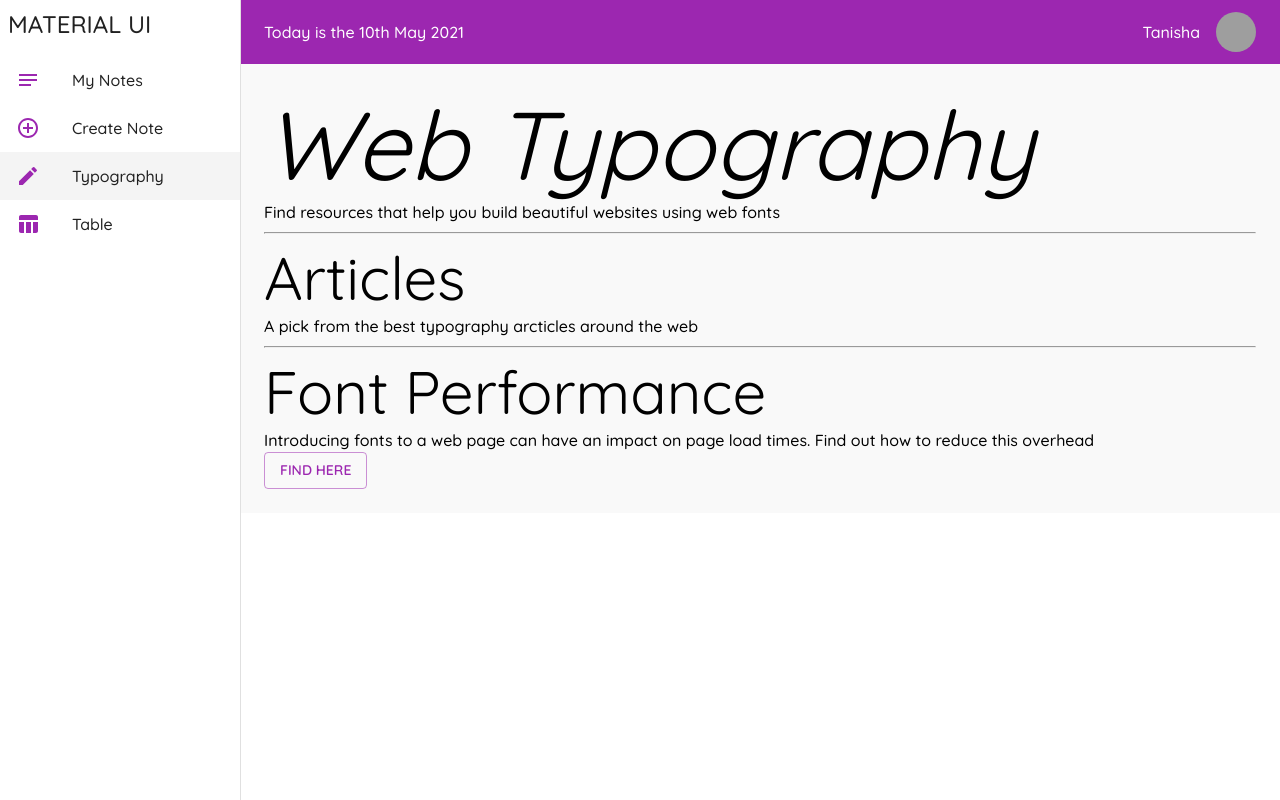
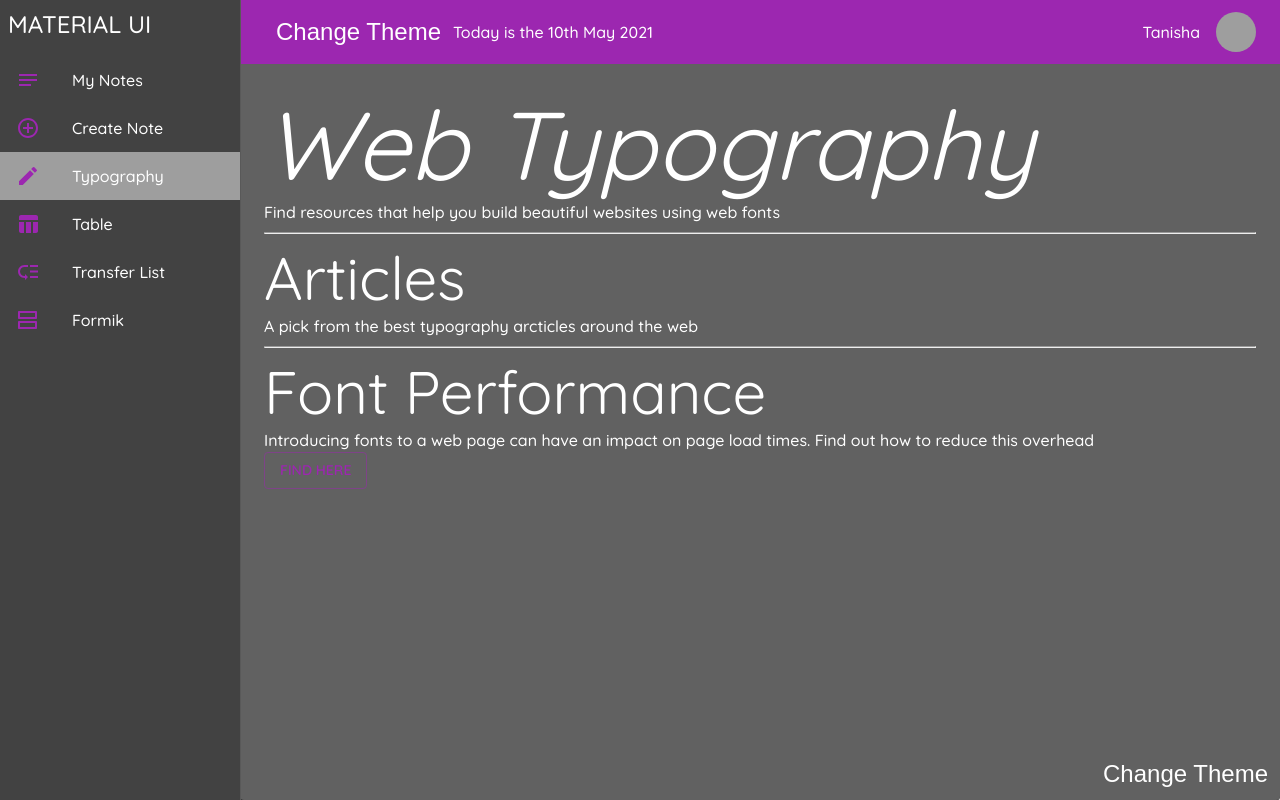
Before and after one commit to tanishabisht/Learn-ReactMUI, a React (Create React App) app: page /#/typography in a window 1280 px wide. Built offline with nearby package versions, Linux system fonts and the light colour scheme; grey boxes are pictures that could not be loaded.

Commit message:
light dark mode added, transfer list added

```diff
--- a/src/App.js
+++ b/src/App.js
@@ -1,22 +1,59 @@
+import { useState, useEffect } from 'react'
 import { HashRouter, Switch, Route, Redirect } from 'react-router-dom'
-import { TypographyPage, CreateNotes, DisplayNotes, TablePage } from './Pages'
+import { TypographyPage, CreateNotes, DisplayNotes, TablePage, TransferList, FormikForms } from './Pages'
 import { Layout } from './Components'
 import './App.css'
 
+// importing themes
+import { ThemeProvider, makeStyles } from '@material-ui/core/styles'
+import { IconButton } from '@material-ui/core'
+import {themeDark, themeLight} from './theme'
+
+
+
+
+
+
+const useStyle = makeStyles(theme => ({
+  floatingBtn: {
+    position: 'absolute',
+    bottom: '0',
+    right: '0'
+  }
+}))
+
+
+
+
+
 
 function App() {
+
+  const classes = useStyle()
+
+  const [isDark, setIsDark] = useState(true)
+  const changeTheme = () => {
+    console.log(isDark)
+    setIsDark(!isDark)
+  }
+
   return (
+    <ThemeProvider theme={isDark ? themeDark : themeLight}>
       <HashRouter>
+        <IconButton className={classes.floatingBtn} onClick={changeTheme}>Change Theme</IconButton>
         <Switch>
-          <Layout>
+            <Layout changeTheme={changeTheme} isDark={isDark}>
               <Redirect from='/' to='/typography' exact/>
               <Route exact path='/typography' component={TypographyPage} />
               <Route exact path='/shownotes' component={DisplayNotes} />
               <Route exact path='/createnotes' component={CreateNotes} />
               <Route exact path='/table' component={TablePage} />
+              <Route exact path='/transferlist' component={TransferList} />
+              <Route exact path='/formik' component={FormikForms} />
             </Layout>
         </Switch>
       </HashRouter>
+    </ThemeProvider>
   )
 }
 
--- a/src/Components/Layout.js
+++ b/src/Components/Layout.js
@@ -1,26 +1,35 @@
+import { useHistory, useLocation } from 'react-router-dom'
+import { Drawer, List, ListItem, ListItemText, ListItemIcon, Typography, AppBar, Toolbar, Avatar, Paper, IconButton } from '@material-ui/core'
+import {format} from 'date-fns'
 
-import { useHistory, useLocation } from 'react-router-dom'
-import { Drawer, List, ListItem, ListItemText, ListItemIcon, Typography, AppBar, Toolbar, Avatar } from '@material-ui/core'
-import { makeStyles } from '@material-ui/core/styles'
-import {format} from 'date-fns'
+// Themes
+import { makeStyles, useTheme } from '@material-ui/core/styles'
+import { grey } from '@material-ui/core/colors'
 
 // Icons
 import NotesIcon from '@material-ui/icons/Notes'
 import AddCircleOutlineIcon from '@material-ui/icons/AddCircleOutline'
 import CreateIcon from '@material-ui/icons/Create'
 import TableChartIcon from '@material-ui/icons/TableChart'
+import LowPriorityIcon from '@material-ui/icons/LowPriority'
+import ViewAgendaOutlinedIcon from '@material-ui/icons/ViewAgendaOutlined'
+
+
+
 
 
 const drawerWidth = 240
 
-const useStyle = makeStyles(theme => {
-    return{
+const useStyle = makeStyles((theme) => {
+    console.log(theme)
+    return {
         root: {
             display: 'flex'
         },
         page: {
-            backgroundColor: '#f9f9f9',
+            backgroundColor: theme.palette.type==='dark' ? grey[700] : grey[100],
             width: '100%',
+            minHeight: '94vh',
             padding: theme.spacing(3)
         },
         drawer: {
@@ -30,7 +39,7 @@ const useStyle = makeStyles(theme => {
             width: drawerWidth
         },
         active: {
-            backgroundColor: '#f4f4f4'
+            backgroundColor: theme.palette.type==='dark' ? grey[500] : grey[300]
         },
         navTitle: {
             padding: theme.spacing(1)
@@ -45,15 +54,19 @@ const useStyle = makeStyles(theme => {
         avatar: {
             marginLeft: theme.spacing(2)
         }
-    }
-})
+    }})
 
 
-const Layout = ({children}) => {
+
+
+
+const Layout = ({children, changeTheme, isDark}) => {
+
 
     const classes = useStyle()
     const history = useHistory()
     const location = useLocation()
+
 
     const menuItems = [
         {
@@ -79,15 +92,27 @@ const Layout = ({children}) => {
             icon: <TableChartIcon color='primary' />,
             path: 'table',
             id:3
+        },
+        {
+            text: 'Transfer List',
+            icon: <LowPriorityIcon color='primary' />,
+            path: 'transferlist',
+            id:4
+        },
+        {
+            text: 'Formik',
+            icon: <ViewAgendaOutlinedIcon color='primary' />,
+            path: 'formik',
+            id:5
         }
     ]
 
+
     return(
-        <div className={classes.root}>
-
-
+            <Paper className={classes.root}>
                 <AppBar className={classes.appBar} elevation={0}>
                     <Toolbar>
+                        {<IconButton onClick={changeTheme}>Change Theme</IconButton>}
                         <Typography className={classes.date}>Today is the {format(new Date(), 'do MMMM Y')}</Typography>
                         <Typography>Tanisha</Typography>
                         <Avatar className={classes.avatar} src='https://picsum.photos/50' />
@@ -112,13 +137,11 @@ const Layout = ({children}) => {
                     </List>
                 </Drawer>
 
-
-
-            <div className={classes.page}>
+                <Paper className={classes.page}>
                     <div className={classes.toolbar}></div>
                     {children}
-            </div>
-        </div>
+                </Paper>
+            </Paper>
     )
 }
 
--- /dev/null
+++ b/src/Pages/FormikForms.js
@@ -0,0 +1,17 @@
+import {  } from '@material-ui/core'
+import { makeStyles } from '@material-ui/core/styles'
+
+
+const useStyle = makeStyles({})
+
+
+const FormikForms = () => {
+
+    const classes = useStyle()
+
+    return(
+        <div>Formik Forms</div>
+    )
+}
+
+export default FormikForms
--- /dev/null
+++ b/src/Pages/TransferList.js
@@ -0,0 +1,133 @@
+import React from 'react'
+import { makeStyles } from '@material-ui/core/styles'
+import { Grid, List, ListItem, ListItemIcon, ListItemText, Checkbox, Button, Paper } from '@material-ui/core'
+
+
+
+const useStyles = makeStyles(theme => ({
+    root: {
+        margin: 'auto',
+    },
+    paper: {
+        width: 200,
+        height: 230,
+        overflow: 'auto',
+    },
+    button: {
+        margin: theme.spacing(0.5, 0),
+    }
+}))
+
+
+
+
+
+const not = (a,b) => {
+  return a.filter(val => b.indexOf(val) === -1)
+}
+
+const intersection = (a,b) => {
+  return a.filter(val => b.indexOf(val) !== -1)
+}
+
+
+
+
+
+const TransferList = () => {
+
+  const classes = useStyles()
+
+
+
+  const [checked, setChecked] = React.useState([])
+  const [left, setLeft] = React.useState([0, 1, 2, 3])
+  const [right, setRight] = React.useState([4, 5, 6, 7])
+
+  const leftChecked = intersection(checked, left);
+  const rightChecked = intersection(checked, right);
+
+
+
+  const handleChecked = value => () => {
+    const currentIndex = checked.indexOf(value)
+    const newChecked = [...checked]
+    if (currentIndex === -1) newChecked.push(value)
+    else newChecked.splice(currentIndex, 1)
+    setChecked(newChecked)
+  }
+
+
+  const handleAllRight = () => {
+    setRight(right.concat(left))
+    setLeft([])
+  }
+
+  const handleAllLeft = () => {
+    setLeft(left.concat(right))
+    setRight([])
+  }
+
+
+  const handleCheckedRight = () => {
+    setRight(right.concat(leftChecked))
+    setLeft(not(left, leftChecked))
+    setChecked(not(checked, leftChecked))
+  }
+
+  const handleCheckedLeft = () => {
+    setLeft(left.concat(rightChecked))
+    setRight(not(right, rightChecked))
+    setChecked(not(checked, rightChecked))
+  }
+
+
+
+
+
+    const customList = items => (
+        <Paper className={classes.paper}>
+            <List dense component="div" role="list">
+                {items.map((value) => {
+                    const labelId = `transfer-list-item-${value}-label`
+                    return (
+                        <ListItem key={value} role="listitem" button onClick={handleChecked(value)}>
+                            <ListItemIcon>
+                                <Checkbox checked={checked.indexOf(value) !== -1} tabIndex={-1} inputProps={{ 'aria-labelledby': labelId }} />
+                            </ListItemIcon>
+                            <ListItemText id={labelId} primary={`List item ${value + 1}`} />
+                        </ListItem>
+                    )
+                })}
+                <ListItem />
+            </List>
+        </Paper>
+    )
+
+
+
+
+
+    return (
+        <Grid container spacing={2} justify="center" alignItems="center" className={classes.root}>
+            <Grid item>{customList(left)}</Grid>
+            <Grid item>
+                <Grid container direction="column" alignItems="center">
+                    <Button variant="outlined" size="small" className={classes.button}
+                        onClick={handleAllRight} disabled={left.length===0}> ≫ </Button>
+                    <Button variant="outlined" size="small" className={classes.button}
+                        onClick={handleCheckedRight} disabled={leftChecked.length === 0}> &gt; </Button>
+                    <Button variant="outlined" size="small" className={classes.button}
+                        onClick={handleCheckedLeft} disabled={rightChecked.length === 0}> &lt; </Button>
+                    <Button variant="outlined" size="small" className={classes.button}
+                        onClick={handleAllLeft} disabled={right.length === 0}> ≪ </Button>
+                </Grid>
+            </Grid>
+            <Grid item>{customList(right)}</Grid>
+        </Grid>
+    )
+}
+
+
+
+export default TransferList
--- a/src/Pages/index.js
+++ b/src/Pages/index.js
@@ -4,3 +4,5 @@ export {default as DisplayNotes} from './Notes/DisplayNotes'
 export {default as TablePage} from './Table/TablePage'
 export {default as EnhancedTableHead} from './Table/EnhancedTableHead'
 export {default as EnhancedTableToolbar} from './Table/EnhancedTableToolbar'
+export {default as TransferList} from './TransferList'
+export {default as FormikForms} from './FormikForms'
--- a/src/index.js
+++ b/src/index.js
@@ -1,15 +1,11 @@
 import React from 'react'
 import ReactDOM from 'react-dom'
 import App from './App'
-import { ThemeProvider } from '@material-ui/core/styles'
-import theme from './theme'
 
 
 ReactDOM.render(
   <React.StrictMode>
-    <ThemeProvider theme={theme}>
       <App />
-    </ThemeProvider>
   </React.StrictMode>,
   document.getElementById('root')
 )
--- a/src/theme.js
+++ b/src/theme.js
@@ -1,15 +1,32 @@
 import { createMuiTheme } from '@material-ui/core/styles'
-import { purple, green, orange} from '@material-ui/core/colors'
+import { green, orange, purple} from '@material-ui/core/colors'
 
-const theme = createMuiTheme({
+
+
+export const themeDark = createMuiTheme({
   palette: {
-    // type: 'dark',
-    primary: {
-      main: purple[500],
-    },
-    secondary: {
-      main: green[500],
-    },
+      type: 'dark',
+      primary: purple,
+      secondary: green
+  },
+  status: {
+      danger: orange
+  },
+  typography: {
+      fontFamily: 'Quicksand',
+      fontWeightLight: 400,
+      fontWeightRegular: 500,
+      fontWeightMedium: 600,
+      fontWeightBold: 700
+  }
+})
+
+
+export const themeLight = createMuiTheme({
+  palette: {
+    type: 'light',
+    primary: purple,
+    secondary: green
   },
   status: {
     danger: orange
@@ -22,5 +39,3 @@ const theme = createMuiTheme({
     fontWeightBold: 700
   }
 })
-
-export default theme
```
Also changed, not shown: 1 other file (tests, documents, lock files or other folders). Lines whose indentation alone changed are shown as unchanged.
